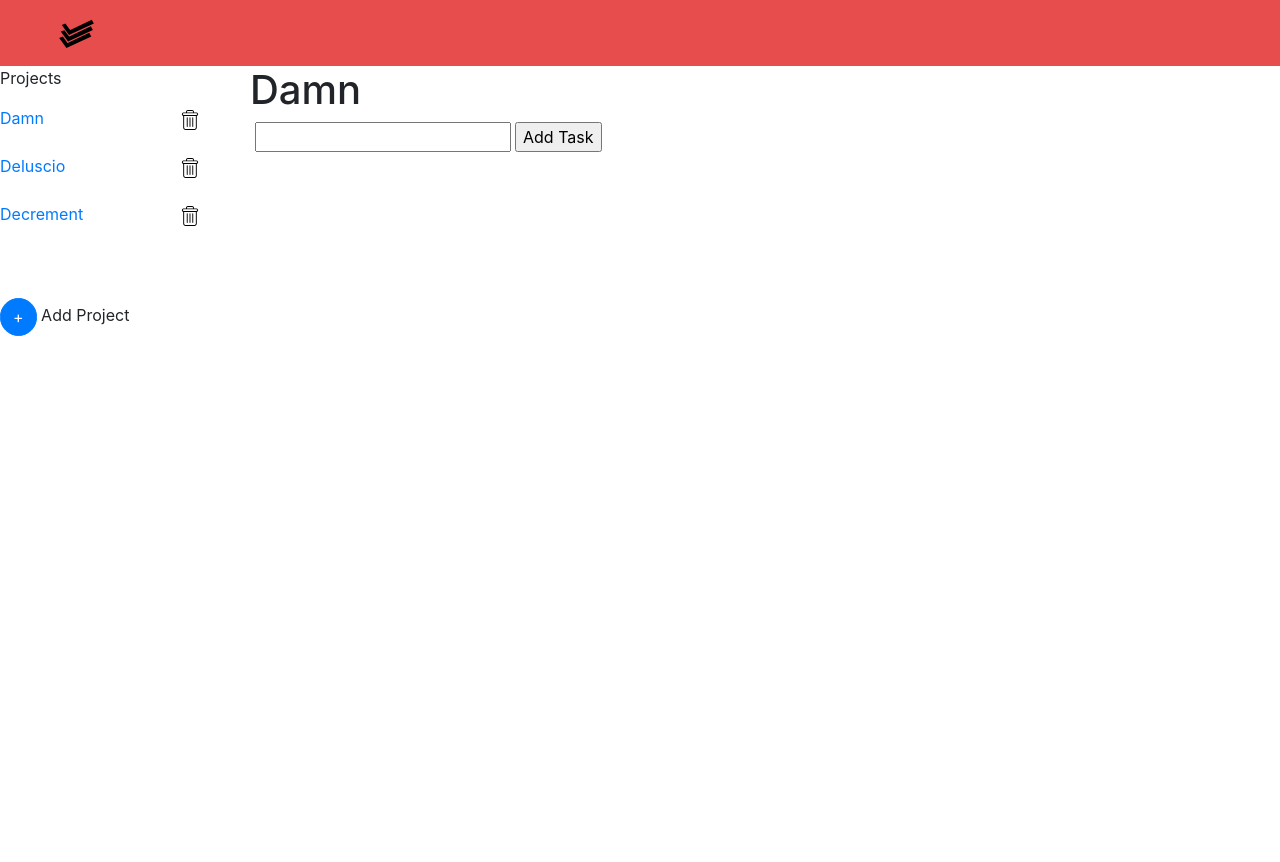
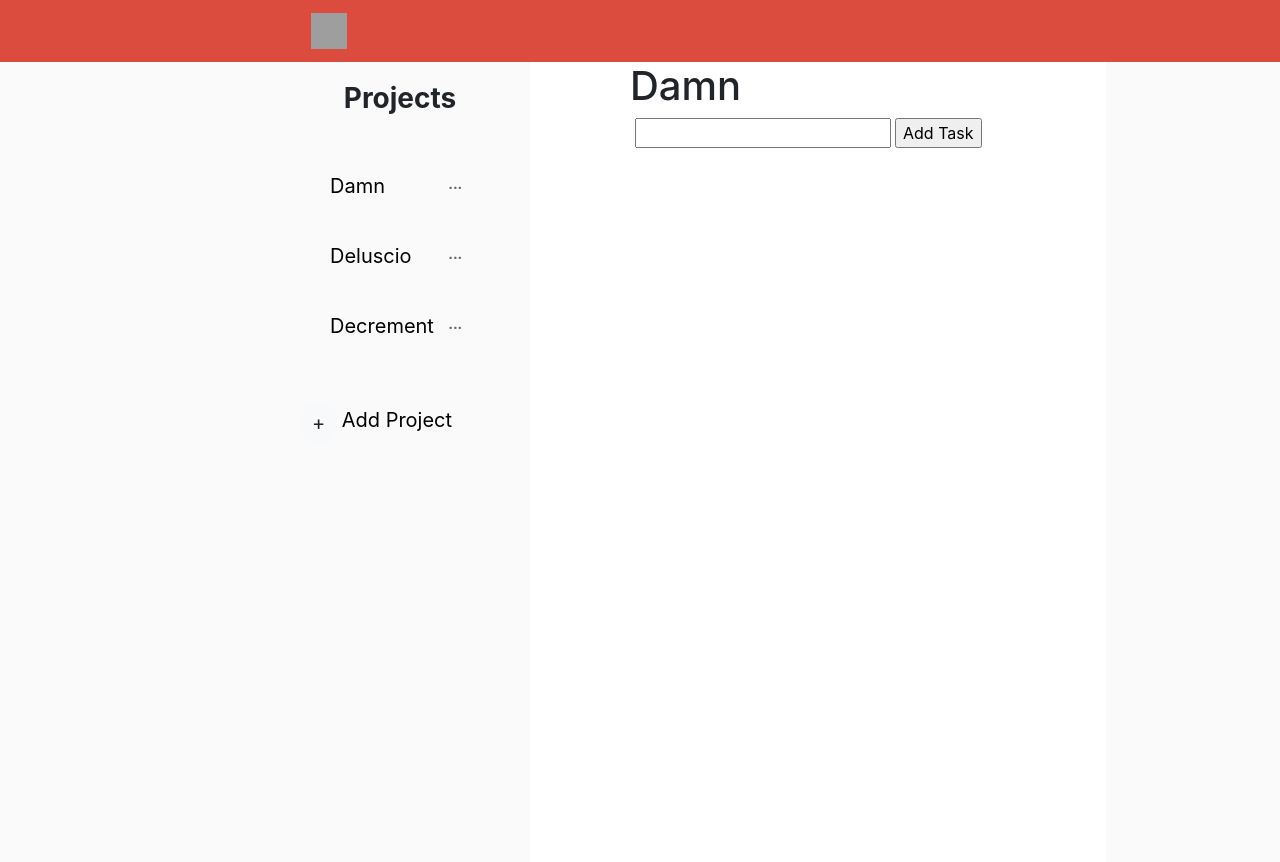
Before and after one commit to owolabioromidayo/todoist_clone, a Flask app: page /tasklists/28 in a window 1280 px wide. Before the commit the page ends 336 px from the top, so only its background shows below. Run offline with Flask 2, Linux system fonts and the light colour scheme; data comes from the database, SQL or seed files in the repository; both versions use the stored data as it was after the commit; some libraries are stand-ins or nearby versions; grey boxes are pictures that could not be loaded.

Commit message:
Options button operational, saving before complete app restructure

```diff
--- a/myproject/forms.py
+++ b/myproject/forms.py
@@ -12,3 +12,13 @@ class AddTask(FlaskForm):
 class AddTaskList(FlaskForm):
     tasklistname = StringField('',  validators=[DataRequired()])
     submit = SubmitField('Add Project')
+
+
+class UpdateTaskList(FlaskForm):
+    new_tasklistname = StringField('',  validators=[DataRequired()])
+    submit = SubmitField('Update Project Name')
+
+
+class UpdateTask(FlaskForm):
+    new_taskname = StringField('',  validators=[DataRequired()])
+    submit = SubmitField('Add Project')
--- a/myproject/static/basic.css
+++ b/myproject/static/basic.css
@@ -1,13 +1,17 @@
+body{
+    background-color: #fafafa;
+}
+
 header{
-    background-color: rgba(231, 66, 66, 0.938);
+    background-color: #DB4C3F;
     width:100%;
 
 }
 
 header img{
-    margin: 0px 40px;
-    width: 40px;
-    height:40px;
+    margin: 0px 295px;
+    width: 36px;
+    height: 36px;
 
 }
 
@@ -20,13 +24,69 @@ header img{
 
 .taskname{
     float: left;
+    color: black;
 }
 
-.tasklist{
+.taskname:hover{
+    text-decoration: none;
+    color:black;
+}
+
+.tasklists{
     width: 200px;
-    margin-right: 50px;
+    margin-left: 300px;
 }
 
 .tasklist-btn{
     float:right;
+
 }
+
+
+
+
+.tasks{
+    margin-left: 100px;
+
+}
+
+.content{
+    background-color: white;
+    width: 45%;
+    margin-left: 30px;
+    height: 100vh;
+}
+
+
+
+.addproject-button:hover{
+    color: white !important;
+    background-color: #DB4C3F;
+}
+
+.addproject-button{
+    font-size: 20px;
+    border-radius: 50%;
+    border-width: 0px;
+}
+
+.addproject-button-label:hover{
+    color: #DB4C3F;
+    text-decoration: none;
+}
+
+.addproject-button-label{
+    color: black;
+}
+
+.tasklist:hover{
+    background-color: white;
+}
+
+.tasklist{
+    line-height: 25px;
+    font-size: 20px;
+    color: black;
+    padding: 30px 30px 40px 30px;
+
+}
--- a/myproject/templates/base.html
+++ b/myproject/templates/base.html
@@ -2,8 +2,9 @@
 <html lang="en">
 
 <head>
-    <title>Todoist Clone</title>
-    <!-- Required meta tags -->
+    <title> Todoist Clone</title>
+    <link rel="icon" href="../static/img/brand21.png" style="background-color:black;">
+    <!-- Required metatags -->
     <meta charset="utf-8">
     <meta name="viewport" content="width=device-width, initial-scale=1, shrink-to-fit=no">
 
@@ -12,6 +13,7 @@
         integrity="sha384-ggOyR0iXCbMQv3Xipma34MD+dH/1fQ784/j6cY/iJTQUOhcWr7x9JvoRxT2MZw1T" crossorigin="anonymous">
 
     <link rel="stylesheet" href="{{url_for('static', filename='basic.css')}}">
+    <link rel="shortcut icon" href="../static/img/brandicon2.svg" type="image/x-icon">
 </head>
 
 <body>
@@ -34,15 +36,11 @@
 
 
     <header>
-
-
         <nav class="navbar">
             <a class="navbar-brand" href="{{url_for('home')}}">
-                <img src="../static/newbrandnew.svg">
+                <img src="../static/img/brandicon2.svg">
             </a>
         </nav>
-
-
     </header>
 
 
@@ -52,12 +50,10 @@
 
         <div class='tasklists'>
 
-
-
-            <p>Projects</p>
-
+            <h3 style="position:relative; text-align:center; padding:20px;"><b>Projects</b></h3>
 
             {%for tasklist in tasklists%}
+
 
             <div class='tasklist'>
 
@@ -65,19 +61,27 @@
                     {{tasklist.name}}
                 </a>
 
+                <!-- <a href="{{url_for('delete', id=tasklist.id )}}" class='tasklist-btn'>
+                    <img src=" ../static/img/options.svg" width=25 height=25>
+                </a> -->
 
+                <div class="dropdown tasklist-btn">
+                    <a class="" id="dropdownMenuButton" data-toggle="dropdown" aria-haspopup="true"
+                        aria-expanded="false">
+                        <img src=" ../static/img/options.svg" width=25 height=25>
+                    </a>
+                    <div class="dropdown-menu" aria-labelledby="dropdownMenuButton">
+                        <a class="dropdown-item" href="{{url_for('delete', id=tasklist.id )}}">Delete <img
+                                src="../static/img/delete.svg" width="20" height="20" style="float: right;">
+                        </a>
 
+                        <a class='dropdown-item' href="">Update
 
-                <a href="{{url_for('delete', id=tasklist.id )}}" class='tasklist-btn'>
-                    <img src=" ../static/delete.svg" alt="" width=20 height=20>
-                </a>
+                        </a>
+                    </div>
+                </div>
 
             </div>
-
-            <br>
-            <br>
-
-
 
             {%endfor%}
 
@@ -87,9 +91,15 @@
 
 
             <div class='addtasklist'>
-                <button type="button" class="btn btn-primary" data-toggle="modal" data-target="#addtaskmodal"
-                    style="border-radius:20px">+</button>
-                Add Project
+
+                <button data-target="#addtaskmodal" data-toggle="modal" class="addproject-button btn btn-light "
+                    style="font-size: 20px">+
+                </button>
+                <a class="addproject-button-label " data-target="#addtaskmodal" data-toggle="modal" href=""
+                    style="font-size: 20px">Add Project</a>
+
+
+
                 <div class="modal" tabindex="-1" role="dialog" id="addtaskmodal">
                     <div class="modal-dialog" role="document">
                         <div class="modal-content">
@@ -122,8 +132,7 @@
         </div>
 
 
-
-        <div class='flex-column'>
+        <div class='flex-column content'>
             {% block content %}
 
             {% endblock content %}
--- a/myproject/templates/tasklists.html
+++ b/myproject/templates/tasklists.html
@@ -1,12 +1,31 @@
 {% extends 'base.html' %}
 {% block content %}
 
+
+
+<div class='tasks'>
     <h1>{{name}}</h1>
+    {% for task in  tasks %}
 
-{% for task in  tasks %}
-<p>{{task.name}} <a href="{{url_for('deltask', taskid=task.id )}}">
-        <img src="../static/delete.svg" alt="" width=20 height=20>
-    </a></p>
+    <span class='taskname'>{{task.name}}</span>
+    <div class="dropdown tasklist-btn">
+        <a class="" id="dropdownMenuButton" data-toggle="dropdown" aria-haspopup="true" aria-expanded="false">
+            <img src=" ../static/img/options.svg" width=25 height=25>
+        </a>
+        <div class="dropdown-menu" aria-labelledby="dropdownMenuButton">
+            <a class="dropdown-item" href="{{url_for('deltask', taskid=task.id )}}">Delete <img
+                    src="../static/img/delete.svg" width="20" height="20" style="float: right;"></a>
+
+            <a class='dropdown-item' href="">Update</a>
+
+        </div>
+    </div>
+
+    <!-- <a href="{{url_for('deltask', taskid=task.id )}}" class='tasklist-btn'>
+        <img src="../static/img/delete.svg" alt="" width=20 height=20>
+    </a> -->
+
+    <br> <br>
 
     {% endfor %}
 
@@ -15,5 +34,8 @@
         {{addtask.taskname.label}} {{addtask.taskname()}}
         {{addtask.submit()}}
     </form>
+</div>
+
+
 
 {% endblock content %}
```
Also changed, not shown: myproject/data.sqlite, myproject/static/img/brand.png (renamed from myproject/static/brand.png), myproject/static/img/brand2.jpg (added), myproject/static/img/brand2.png (added), myproject/static/img/brand2.svg (added), myproject/static/img/brand21.png (added), myproject/static/img/brand21.svg (added), myproject/static/img/brandicon2.svg (added), myproject/static/img/delete.svg (renamed from myproject/static/delete.svg), myproject/static/img/inbox.svg (renamed from myproject/static/inbox.svg), myproject/static/img/options.svg, myproject/static/newbrand.svg (deleted). Lines whose indentation alone changed are shown as unchanged.
